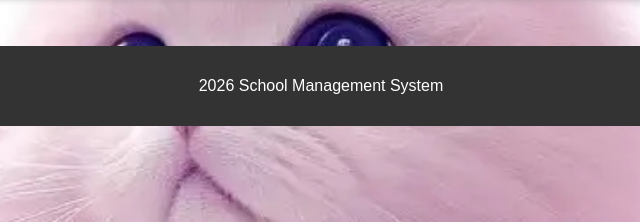
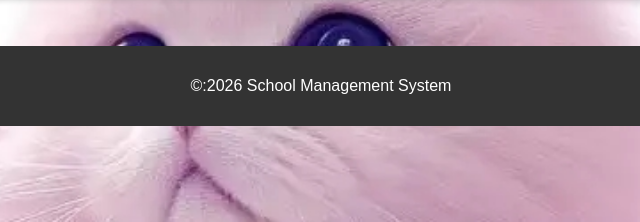
Before and after one commit to AlexOpongo/Opps-Aleks, a plain HTML site: page Index.html in a window 1280 px wide. Shown: the part 578-800 px from the top of the page, 319-959 px from the left. Drawn offline with Linux system fonts and the light colour scheme.

Commit message:
added copy on footer

```diff
--- a/Index.html
+++ b/Index.html
@@ -45,7 +45,7 @@
                 </main>
 
                 <footer>
-                    <p>2026 School Management System</p>
+                    <p>&copy:2026 School Management System</p>
                 </footer>
 
                 <script src="js/script.js"></script>
```
